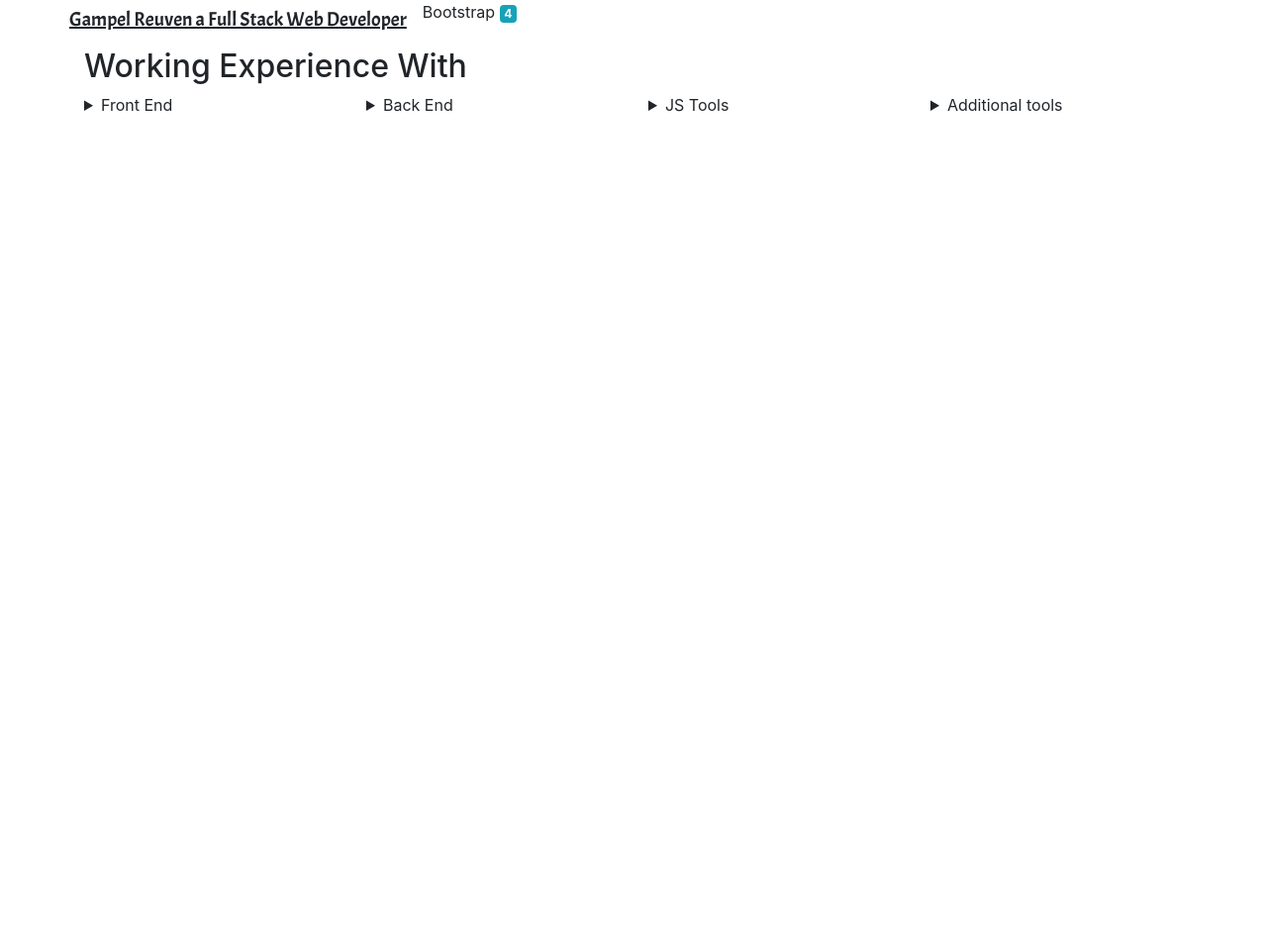
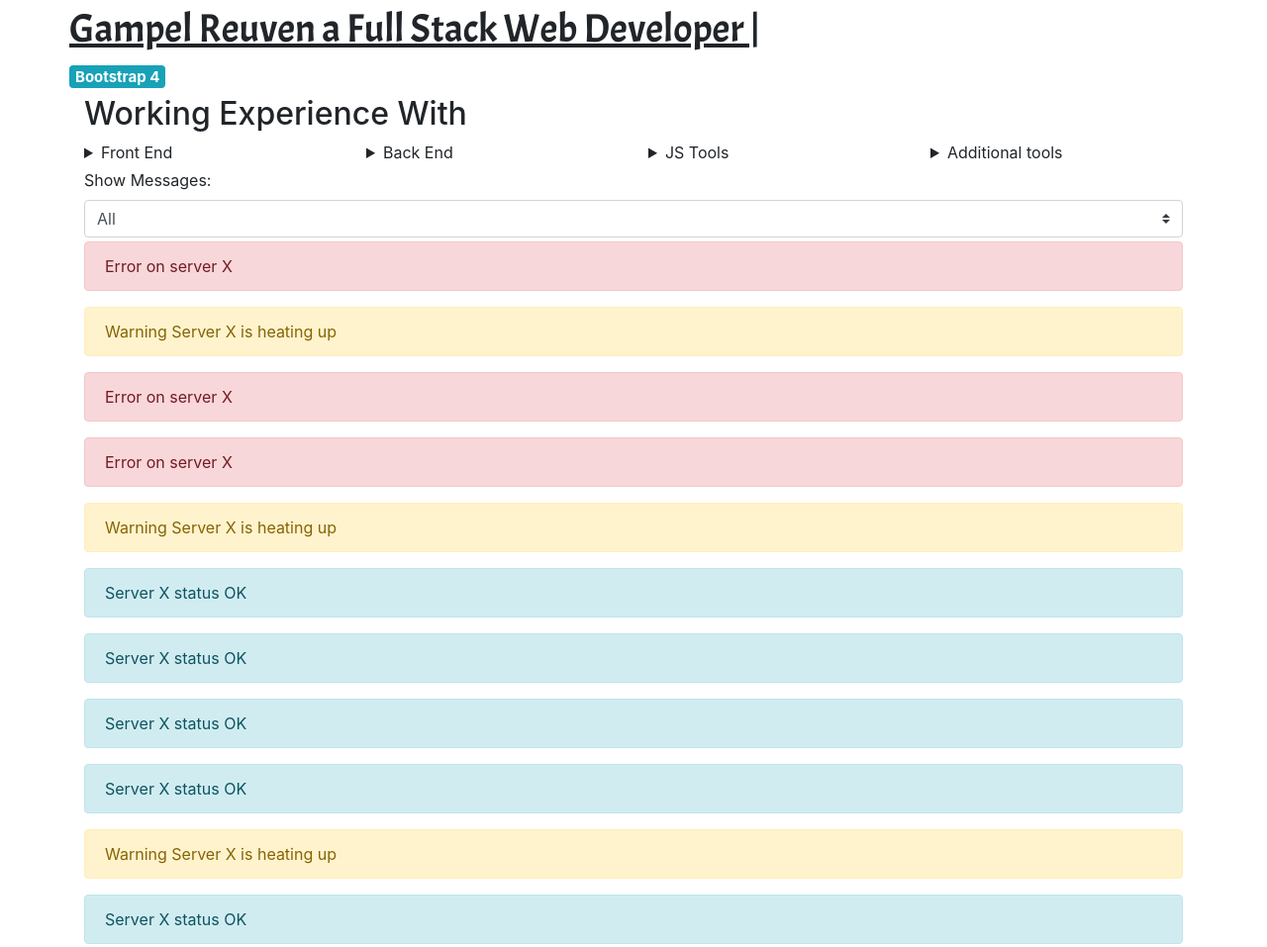
Before and after one commit to ruvengam/ruvengam.github.io, a website: page index.html in a window 1280 px wide. Shown: the whole page at 99% size. Before the commit the page ends 800 px from the top, so only its background shows below. Drawn offline with nearby package versions, Linux system fonts and the light colour scheme.

Commit message:
Created alert box with alert messages selected by a select dropdown

```diff
--- a/css/style.css
+++ b/css/style.css
@@ -7,3 +7,17 @@ h1 {
 summary {
     outline: none;
 }
+.brand-container {
+	white-space: nowrap;
+}
+
+.alert-box > div {
+	display: none;
+}
+
+.all > div,
+.warning > .alert-warning,
+.info > .alert-info,
+.danger > .alert-danger {
+	display: block;
+}
--- a/index.html
+++ b/index.html
@@ -16,12 +16,16 @@
 
 	<header class="container" >
 		<section class="row">
-			<h1 class="navbar-brand">
-				Gampel Reuven a Full Stack Web Developer
-			</h1>
+            <div class="navbar-brand">
+                <h1 class="">
+                    Gampel Reuven a Full Stack Web Developer |
+                </h1>
+                <span class="badge badge-info">Bootstrap 4</span>
+            </div>
+
 			<nav role="navigation" class="col navbar-nav">
 				<ul class="nav">
-					<li>Bootstrap <span class="badge badge-info">4</span></li>
+					<li></li>
 					<li></li>
 					<li></li>
 					<li></li>
@@ -96,7 +100,32 @@
 
             </section>
 		</article>
-
+        <article class="container">
+            <section class="row main-alert-box">
+                <div class="col-sm-12 my-1">
+                    <label>Show Messages:</label>
+                    <select class="custom-select">
+                        <option value="all" selected>All</option>
+                        <option value="info">Info</option>
+                        <option value="warning">Warning</option>
+                        <option value="danger">Danger</option>
+                    </select>
+                </div>
+                <div class="col-sm-12 alert-box all">
+                    <div class="alert alert-danger">Error on server X</div>
+                    <div class="alert alert-warning">Warning Server X is heating up</div>
+                    <div class="alert alert-danger">Error on server X</div>
+                    <div class="alert alert-danger">Error on server X</div>
+                    <div class="alert alert-warning">Warning Server X is heating up</div>
+                    <div class="alert alert-info">Server X status OK</div>
+                    <div class="alert alert-info">Server X status OK</div>
+                    <div class="alert alert-info">Server X status OK</div>
+                    <div class="alert alert-info">Server X status OK</div>
+                    <div class="alert alert-warning">Warning Server X is heating up</div>
+                    <div class="alert alert-info">Server X status OK</div>
+                </div>
+            </section>
+        </article>
 	</main>
 
 	<footer>
@@ -106,5 +135,6 @@
 	<script src="bower_components/jquery/dist/jquery.slim.min.js" ></script>
 	<script src="https://cdnjs.cloudflare.com/ajax/libs/popper.js/1.12.9/umd/popper.min.js" integrity="sha384-ApNbgh9B+Y1QKtv3Rn7W3mgPxhU9K/ScQsAP7hUibX39j7fakFPskvXusvfa0b4Q" crossorigin="anonymous"></script>
 	<script src="./bower_components/bootstrap/dist/js/bootstrap.min.js" ></script>
+    <script src="./js/script.js" ></script>
   </body>
 </html>
--- /dev/null
+++ b/js/script.js
@@ -0,0 +1,11 @@
+
+
+$(function() {
+    let lastAdded = 'all',
+        $alertBox = $('.alert-box');
+    $('select').change(function() {
+
+        $alertBox.removeClass(lastAdded).addClass(this.value);
+        lastAdded = this.value;
+    });
+});
```
Also changed, not shown: 1 other file.
